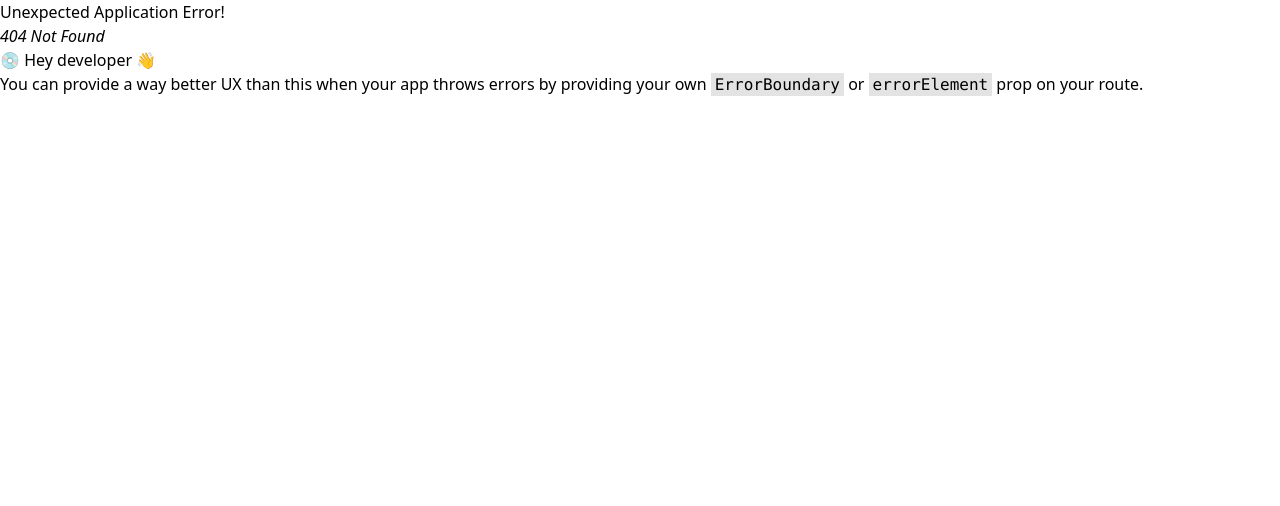
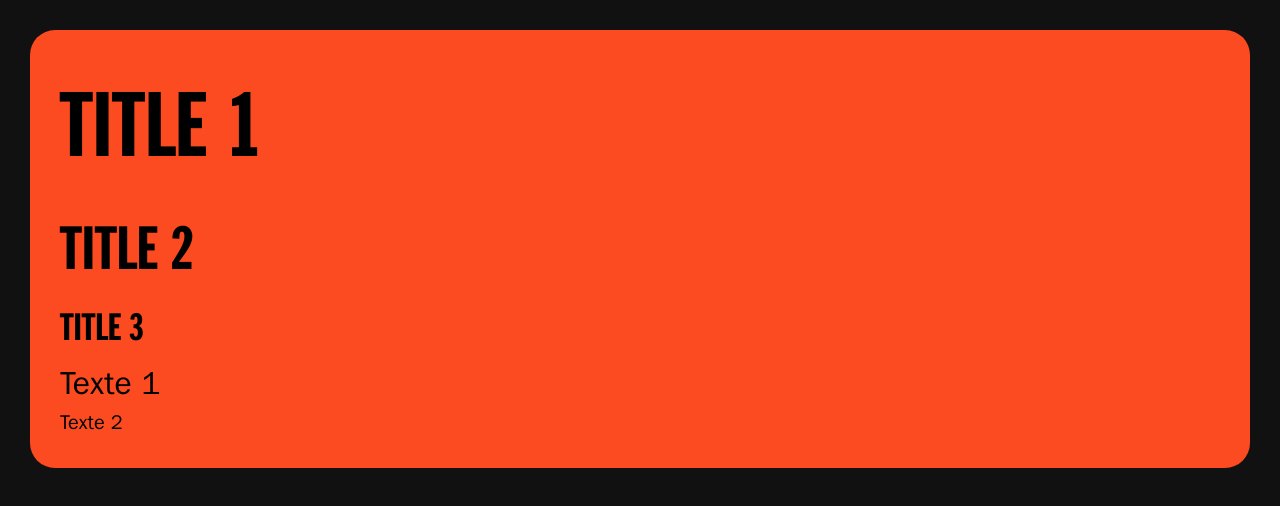
Before and after one commit to louis-va/brm, a React (Vite) app in the folder client/: page /design-system in a window 1280 px wide. Before the commit this address had no page. Shown: the top 506 px of the page. Built offline with nearby package versions, Linux system fonts and the light colour scheme.

Commit message:
Add typo component + add page Design system

```diff
--- a/client/src/App.tsx
+++ b/client/src/App.tsx
@@ -12,12 +12,14 @@ import UserProfile from "./pages/UserProfile";
 import Dashboard from "./pages/backoffice/Dashboard";
 import AdminScreening from "./pages/backoffice/AdminScreening";
 import Booking from "./pages/backoffice/Booking";
+import DesignSystem from "./pages/DesignSystem";
 
 const router = createBrowserRouter(
   createRoutesFromElements(
     <Route path="/">
       <Route index element={<Home />} />
       <Route path="payment" element={<Payment />} />
+      <Route path="design-system" element={<DesignSystem />} />
       <Route path="screening" element={<Screening />} />
       <Route path="profile" element={<UserProfile />} />
       <Route path="admin/" element={<Dashboard />} />
--- /dev/null
+++ b/client/src/pages/DesignSystem.tsx
@@ -0,0 +1,41 @@
+import { Typography } from "../ui/design-system/Typography";
+
+export default function DesignSystem() {
+  return (
+    <div className="bg-blackPrimary w-screen h-screen p-30">
+      <div className="p-30 bg-orangePrimary rounded-25">
+        <Typography
+          fontSize="96"
+          textColor="black"
+          fontFamily="FranklinBold"
+          uppercase={true}
+          hoverTextColor="white"
+        >
+          Title 1
+        </Typography>
+        <Typography
+          fontSize="64"
+          textColor="black"
+          fontFamily="FranklinBold"
+          uppercase={true}
+        >
+          Title 2
+        </Typography>
+        <Typography
+          fontSize="40"
+          textColor="black"
+          fontFamily="FranklinBold"
+          uppercase={true}
+        >
+          Title 3
+        </Typography>
+        <Typography fontSize="32" textColor="black" fontFamily="Franklin">
+          Texte 1
+        </Typography>
+        <Typography fontSize="20" textColor="black" fontFamily="Franklin">
+          Texte 2
+        </Typography>
+      </div>
+    </div>
+  );
+}
--- /dev/null
+++ b/client/src/ui/design-system/Typography.tsx
@@ -0,0 +1,85 @@
+interface TypographyProps {
+  fontSize: "20" | "32" | "40" | "64" | "96";
+  textColor: "orange" | "black" | "white";
+  fontFamily: "Franklin" | "FranklinBold";
+  uppercase?: boolean;
+  component?: "h1" | "h2" | "h3" | "p";
+  hoverTextColor?: "orange" | "black" | "white";
+  underline?: boolean;
+  children?: React.ReactNode;
+  className?: string;
+}
+
+export const Typography = ({
+  fontSize,
+  textColor = "black",
+  fontFamily,
+  uppercase,
+  underline,
+  component: Component = "p",
+  hoverTextColor,
+  children,
+  className,
+}: TypographyProps) => {
+  let fontSizeClass = "";
+  let textColorClass = "";
+  let hoverTextColorClass = "";
+
+  const underlineClass = underline ? "underline" : "";
+  const fontFamilyClass =
+    fontFamily === "Franklin" ? "font-franklin" : "font-franklinBold";
+  const uppercaseClass = uppercase ? "uppercase" : "";
+
+  switch (fontSize) {
+    case "20":
+      fontSizeClass = "text-20";
+      break;
+    case "32":
+      fontSizeClass = "text-32";
+      break;
+    case "40":
+      fontSizeClass = "text-40";
+      break;
+    case "64":
+      fontSizeClass = "text-64";
+      break;
+    case "96":
+      fontSizeClass = "text-96";
+      break;
+  }
+
+  switch (textColor) {
+    case "orange":
+      textColorClass = "text-orange";
+      break;
+    case "black":
+      textColorClass = "text-black";
+      break;
+    case "white":
+      textColorClass = "text-white";
+      break;
+    default:
+      textColorClass = "text-black";
+      break;
+  }
+
+  switch (hoverTextColor) {
+    case "orange":
+      hoverTextColorClass = "hover:text-orangePrimary";
+      break;
+    case "black":
+      hoverTextColorClass = "hover:text-blackPrimary";
+      break;
+    case "white":
+      hoverTextColorClass = "hover:text-whitePrimary";
+      break;
+  }
+
+  return (
+    <Component
+      className={`${fontSizeClass} ${textColorClass} ${fontFamilyClass} ${underlineClass} ${className} ${hoverTextColorClass} ${uppercaseClass} `}
+    >
+      {children}
+    </Component>
+  );
+};
```
